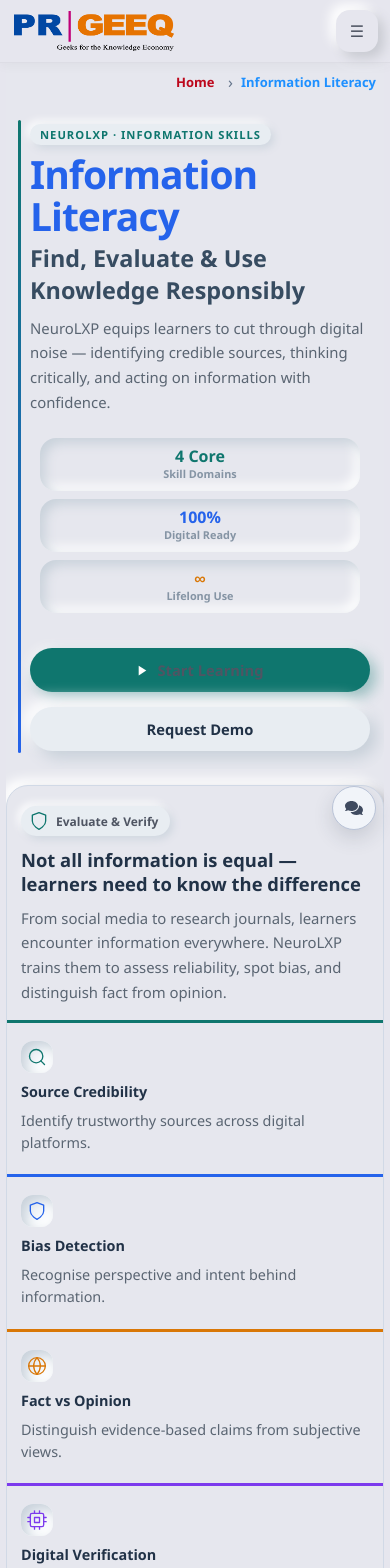
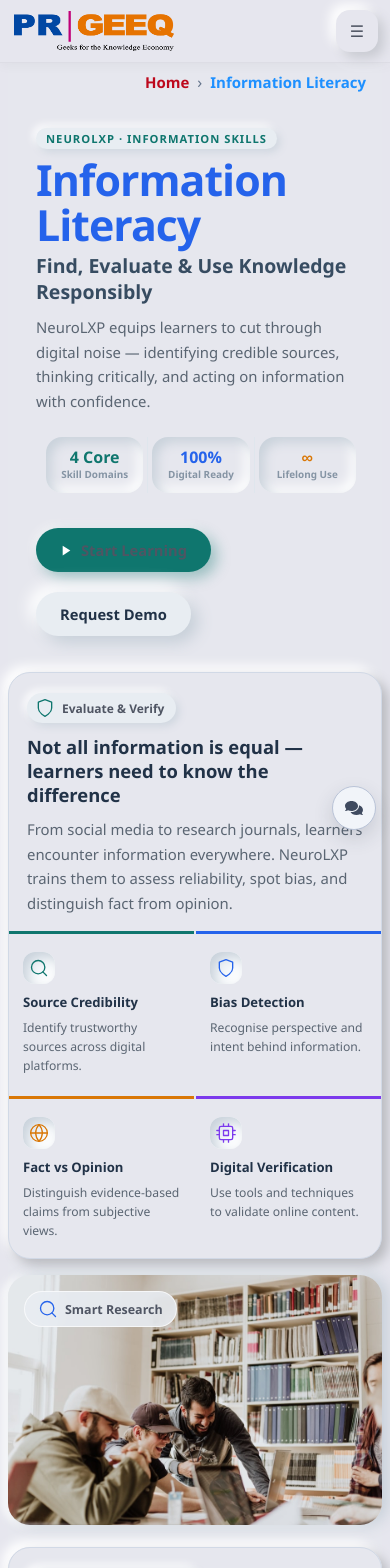
Before and after one commit to PRGEEQGlobalSolutionPrivateLIT/NeuroLXP-Website, a Next.js app in the folder apps/website/: page /information-literacy in a window 390 px wide. Shown: the top 1568 px of the page. Built offline with nearby package versions, Linux system fonts and the light colour scheme.

Commit message:
Update information-literacy.css

```diff
--- a/apps/website/app/information-literacy/information-literacy.css
+++ b/apps/website/app/information-literacy/information-literacy.css
@@ -1,64 +1,53 @@
 .il {
-  --bg: #e6e7ee;
-  --surface: #e8edf2;
-  --surface-up: #f2f6fa;
+  --bg:           #e6e7ee;
+  --surface:      #e8edf2;
+  --surface-up:   #f2f6fa;
   --surface-deep: #dfe6ed;
-  --text: #5a6572;
-  --heading: #213247;
-  --muted: #8594a4;
-  --primary: #0f766e;
-  --secondary: #2563eb;
-  --accent: #d97706;
-  --support: #7c3aed;
-  --white-glass: rgba(255, 255, 255, 0.68);
-
+  --text:         #5a6572;
+  --heading:      #213247;
+  --muted:        #8594a4;
+  --primary:      #0f766e;
+  --secondary:    #2563eb;
+  --accent:       #d97706;
+  --support:      #7c3aed;
+  --white-glass:  rgba(255,255,255,0.68);
   --sh-out-xs: 4px 4px 10px #cad2db, -4px -4px 10px #ffffff;
   --sh-out-sm: 7px 7px 16px #c6cfd8, -7px -7px 16px #ffffff;
   --sh-out-md: 12px 12px 26px #c2cbd4, -12px -12px 26px #ffffff;
   --sh-out-lg: 18px 18px 36px #bec8d2, -18px -18px 36px #ffffff;
-  --sh-in: inset 5px 5px 12px #c8d1da, inset -5px -5px 12px #ffffff;
+  --sh-in:      inset 5px 5px 12px #c8d1da, inset -5px -5px 12px #ffffff;
   --sh-in-deep: inset 8px 8px 18px #c4cdd6, inset -8px -8px 18px #ffffff;
-  --sh-combo:
-    8px 8px 20px #c4cdd6,
-    -8px -8px 20px #ffffff,
-    inset 2px 2px 5px rgba(255, 255, 255, 0.6),
-    inset -2px -2px 5px rgba(194, 203, 212, 0.4);
+  --sh-combo: 8px 8px 20px #c4cdd6, -8px -8px 20px #ffffff,
+              inset 2px 2px 5px rgba(255,255,255,0.6),
+              inset -2px -2px 5px rgba(194,203,212,0.4);
   --sh-flat: 3px 3px 8px #cdd5de, -3px -3px 8px #ffffff;
   --sh-side-r: 6px 0 16px #c6cfd8, -6px 0 8px #ffffff;
+  --r-pill: 999px;
+  --r-2xl:  28px;
+  --r-xl:   22px;
+  --r-lg:   16px;
+  --r-md:   12px;
+  --fs-title: 40px;
+  --fs-subtitle: 32px;
+  --fs-body: 18px;
+  font-family: "Segoe UI", Arial, sans-serif;
+  font-size: var(--fs-body);
+  color: var(--text);
+  background: var(--bg);
+  box-sizing: border-box;
+}
 
-  --r-pill: 999px;
-  --r-2xl: 28px;
-  --r-xl: 22px;
-  --r-lg: 16px;
-  --r-md: 12px;
+.il *, .il *::before, .il *::after {
+  box-sizing: inherit;
+}
 
-  --fs-title: clamp(32px, 4vw, 40px);
-  --fs-subtitle: clamp(24px, 3vw, 32px);
-  --fs-body: clamp(16px, 1.5vw, 18px);
-
+.il {
   width: min(1200px, calc(100% - 32px));
   margin: 0 auto;
   padding: 0 0 12px;
   display: flex;
   flex-direction: column;
   gap: 28px;
-  font-family: "Segoe UI", Arial, sans-serif;
-  font-size: var(--fs-body);
-  color: var(--text);
-  background: var(--bg);
-  box-sizing: border-box;
-  overflow-x: hidden;
-}
-
-.il *,
-.il *::before,
-.il *::after {
-  box-sizing: inherit;
-}
-
-.il img {
-  max-width: 100%;
-  height: auto;
 }
 
 .il__eyebrow {
@@ -69,7 +58,7 @@
   box-shadow: var(--sh-flat);
   font-size: 0.76rem;
   font-weight: 700;
-  letter-spacing: 0.09em;
+  letter-spacing: .09em;
   text-transform: uppercase;
   color: var(--primary);
 }
@@ -78,7 +67,7 @@
   margin: 8px 0 6px;
   font-size: var(--fs-title);
   font-weight: 800;
-  line-height: 1.05;
+  line-height: 1.0;
   color: var(--secondary);
   letter-spacing: -0.01px;
 }
@@ -99,12 +88,12 @@
 }
 
 .il__body--light {
-  color: rgba(255, 255, 255, 0.88);
+  color: rgba(255,255,255,0.88);
 }
 
 .il__section-title {
   margin: 8px 0 10px;
-  font-size: clamp(21px, 2.2vw, 24px);
+  font-size: 24px;
   font-weight: 700;
   line-height: 1.3;
   color: var(--heading);
@@ -209,10 +198,9 @@
   color: var(--support);
 }
 
-/* HERO */
 .il__hero {
   display: grid;
-  grid-template-columns: minmax(0, 1.1fr) minmax(320px, 0.9fr);
+  grid-template-columns: 1fr;
   gap: 22px;
   align-items: stretch;
   margin-top: 0;
@@ -220,11 +208,9 @@
 }
 
 .il__hero-text {
-  padding: 36px 32px;
+  padding: 36px 32px 36px 32px;
   position: relative;
   overflow: hidden;
-  border-radius: var(--r-2xl);
-  min-width: 0;
 }
 
 .il__hero-text::before {
@@ -233,44 +219,84 @@
   inset: 20px auto 20px 16px;
   width: 4px;
   border-radius: var(--r-pill);
-  background: linear-gradient(180deg, var(--primary), var(--secondary));
 }
 
 .il__hero-stats {
   display: flex;
-  align-items: stretch;
+  align-items: center;
   gap: 0;
   margin-top: 20px;
   padding: 14px 16px;
   border-radius: var(--r-lg);
-  overflow: hidden;
 }
 
 .il__stat-block {
   flex: 1;
-  min-width: 0;
   display: flex;
   flex-direction: column;
   align-items: center;
   border-radius: var(--r-lg);
   box-shadow: var(--sh-in);
-  padding: 12px 8px;
-  text-align: center;
+  padding: 12px;
 }
 
 .il__stat-num {
-  font-size: clamp(20px, 2vw, 25px);
+  font-size: 25px;
   font-weight: 800;
   line-height: 1;
   color: var(--heading);
 }
 
 .il__stat-lbl {
-  font-size: clamp(12px, 1.2vw, 15px);
+  font-size: 15px;
   font-weight: 600;
   color: var(--muted);
   margin-top: 2px;
-  white-space: normal;
+  white-space: nowrap;
+}
+
+.dl__hero-ctas {
+  display: flex;
+  gap: 15px;
+  flex-wrap: wrap;
+  margin-top: 20px;
+}
+
+.dl__btn {
+  border-radius: var(--r-pill);
+  cursor: pointer;
+  border: none;
+  align-items: center;
+  gap: 8px;
+  padding: 12px 24px;
+  font-size: .92rem;
+  font-weight: 700;
+  transition: transform .22s, box-shadow .22s;
+  display: inline-flex;
+}
+
+.dl__btn--primary {
+  background: var(--primary);
+  color: #fff;
+  box-shadow: 6px 6px 14px rgba(15,118,110,0.35), -3px -3px 10px rgba(255,255,255,0.5);
+  margin-top: 5px;
+}
+
+.dl__btn--primary:hover {
+  transform: translateY(-2px);
+  box-shadow: 8px 10px 20px rgba(15,118,110,0.45);
+}
+
+.dl__btn--ghost {
+  background: var(--surface);
+  color: var(--heading);
+  box-shadow: var(--sh-out-sm);
+  margin-top: 5px;
+}
+
+.dl__btn--ghost:hover {
+  transform: translateY(-2px);
+  box-shadow: var(--sh-out-md);
 }
 
 .il__stat-block--primary .il__stat-num {
@@ -292,58 +318,11 @@
   margin: 0 4px;
 }
 
-.dl__hero-ctas {
-  display: flex;
-  gap: 15px;
-  flex-wrap: wrap;
-  margin-top: 20px;
-}
-
-.dl__btn {
-  border-radius: var(--r-pill);
-  cursor: pointer;
-  border: none;
-  align-items: center;
-  gap: 8px;
-  padding: 12px 24px;
-  font-size: 0.92rem;
-  font-weight: 700;
-  transition: transform 0.22s, box-shadow 0.22s;
-  display: inline-flex;
-}
-
-.dl__btn--primary {
-  background: var(--primary);
-  color: #fff;
-  box-shadow:
-    6px 6px 14px rgba(15, 118, 110, 0.35),
-    -3px -3px 10px rgba(255, 255, 255, 0.5);
-  margin-top: 5px;
-}
-
-.dl__btn--primary:hover {
-  transform: translateY(-2px);
-  box-shadow: 8px 10px 20px rgba(15, 118, 110, 0.45);
-}
-
-.dl__btn--ghost {
-  background: var(--surface);
-  color: var(--heading);
-  box-shadow: var(--sh-out-sm);
-  margin-top: 5px;
-}
-
-.dl__btn--ghost:hover {
-  transform: translateY(-2px);
-  box-shadow: var(--sh-out-md);
-}
-
 .il__hero-img-panel {
   position: relative;
   border-radius: var(--r-2xl);
   overflow: hidden;
   box-shadow: var(--sh-out-md);
-  min-height: 360px;
 }
 
 .il__hero-img {
@@ -351,7 +330,7 @@
   height: 100%;
   object-fit: cover;
   display: block;
-  min-height: 360px;
+  min-height: 300px;
 }
 
 .il__hero-badge {
@@ -363,7 +342,7 @@
   gap: 7px;
   padding: 8px 14px;
   border-radius: var(--r-pill);
-  background: rgba(232, 237, 242, 0.92);
+  background: rgba(232,237,242,0.92);
   backdrop-filter: blur(10px);
   box-shadow: var(--sh-out-xs);
   font-size: 0.8rem;
@@ -372,7 +351,6 @@
   border: 1px solid var(--white-glass);
 }
 
-/* BAND */
 .il__band {
   display: grid;
   grid-template-columns: 45% 55%;
@@ -384,7 +362,7 @@
   box-shadow: 6px 6px 12px #b8b9be, -6px -6px 12px #fff !important;
   border-color: #d1d9e6 !important;
   background-color: #e6e7ee !important;
-  border: 0.0625rem solid rgba(243, 247, 250, 0.05);
+  border: .0625rem solid rgba(243, 247, 250, .05);
 }
 
 .il__band-content {
@@ -468,12 +446,11 @@
 
 .il__band-card-body {
   margin: 0;
-  font-size: var(--fs-body);
+  font-size: 18px;
   line-height: 1.55;
   color: var(--text);
 }
 
-/* SPLIT */
 .il__split {
   display: grid;
   grid-template-columns: 1fr 1fr;
@@ -484,10 +461,10 @@
 .il__split-content {
   padding: 32px;
   border-radius: var(--r-2xl);
+  box-shadow: var(--sh-out-lg);
   box-shadow: 6px 6px 12px #b8b9be, -6px -6px 12px #fff !important;
   border-color: #d1d9e6 !important;
-  border: 0.0625rem solid rgba(243, 247, 250, 0.05);
-  min-width: 0;
+  border: .0625rem solid rgba(243, 247, 250, .05);
 }
 
 .il__metric-row {
@@ -498,7 +475,6 @@
 
 .il__metric {
   flex: 1;
-  min-width: 0;
   display: flex;
   flex-direction: column;
   align-items: center;
@@ -509,7 +485,6 @@
   border: 1px solid var(--white-glass);
   transition: transform 0.22s ease, box-shadow 0.22s ease;
   cursor: pointer;
-  text-align: center;
 }
 
 .il__metric:hover {
@@ -542,7 +517,6 @@
   font-weight: 600;
   color: var(--muted);
   margin-top: 2px;
-  text-align: center;
 }
 
 .il__split-img-wrap {
@@ -556,7 +530,6 @@
 .il__split-img {
   width: 100%;
   height: 100%;
-  min-height: 340px;
   object-fit: cover;
   display: block;
 }
@@ -570,7 +543,7 @@
   gap: 7px;
   padding: 7px 13px;
   border-radius: var(--r-pill);
-  background: rgba(232, 237, 242, 0.9);
+  background: rgba(232,237,242,0.9);
   backdrop-filter: blur(8px);
   font-size: 0.78rem;
   font-weight: 700;
@@ -578,7 +551,6 @@
   border: 1px solid var(--white-glass);
 }
 
-/* TRIO */
 .il__trio {
   display: grid;
   grid-template-columns: 1fr 1fr;
@@ -678,15 +650,15 @@
   margin-top: 2px;
 }
 
-/* JOURNEY */
 .il__journey {
   padding: 36px 40px;
   border-radius: var(--r-2xl);
   background: var(--surface);
+  box-shadow: var(--sh-out-lg);
   box-shadow: 6px 6px 12px #b8b9be, -6px -6px 12px #fff !important;
   border-color: #d1d9e6 !important;
   background-color: #e6e7ee !important;
-  border: 0.0625rem solid rgba(243, 247, 250, 0.05);
+  border: .0625rem solid rgba(243, 247, 250, .05);
 }
 
 .il__journey-header {
@@ -717,13 +689,7 @@
   left: calc(12.5% - 1px);
   right: calc(12.5% - 1px);
   height: 2px;
-  background: linear-gradient(
-    90deg,
-    var(--primary),
-    var(--secondary),
-    var(--accent),
-    var(--support)
-  );
+  background: linear-gradient(90deg, var(--primary), var(--secondary), var(--accent), var(--support));
   border-radius: 2px;
   z-index: 0;
 }
@@ -734,7 +700,6 @@
   align-items: center;
   gap: 14px;
   z-index: 1;
-  min-width: 0;
 }
 
 .il__journey-bubble {
@@ -775,7 +740,7 @@
 .il__journey-step {
   font-size: 18.96px;
   font-weight: 800;
-  letter-spacing: 0.08em;
+  letter-spacing: .08em;
   color: var(--muted);
   line-height: 1;
 }
@@ -826,14 +791,13 @@
 .il__journey-desc {
   color: var(--text);
   margin: 0;
-  font-size: var(--fs-body);
+  font-size: 18px;
   line-height: 1.55;
 }
 
-/* SPOTLIGHT */
 .il__spotlight {
   display: grid;
-  grid-template-columns: minmax(300px, 1fr) minmax(0, 1.3fr);
+  grid-template-columns: 1fr 1.3fr;
   gap: 20px;
   align-items: center;
 }
@@ -849,7 +813,6 @@
 .il__spotlight-img {
   width: 100%;
   height: 100%;
-  min-height: 400px;
   object-fit: cover;
   display: block;
 }
@@ -862,7 +825,6 @@
   padding: 28px 30px;
   border-radius: var(--r-2xl);
   box-shadow: var(--sh-out-lg);
-  min-width: 0;
 }
 
 .il__rings {
@@ -874,7 +836,6 @@
 .il__ring {
   position: relative;
   flex: 1;
-  min-width: 0;
   display: flex;
   flex-direction: column;
   align-items: center;
@@ -1021,7 +982,8 @@
   color: var(--text);
 }
 
-/* BREADCRUMB */
+/* Breadcrumb */
+
 .il .il-breadcrumb-nav {
   width: 100%;
   max-width: 1200px;
@@ -1032,7 +994,6 @@
   align-items: center;
   min-height: 0;
   line-height: 1;
-  overflow-x: auto;
 }
 
 .il .il-breadcrumb {
@@ -1096,10 +1057,8 @@
   line-height: 1;
 }
 
-/* TABLET */
 @media (max-width: 1024px) {
   .il {
-    width: min(100% - 24px, 960px);
     gap: 22px;
   }
 
@@ -1107,9 +1066,12 @@
     grid-template-columns: 1fr;
   }
 
-  .il__hero-img-panel,
+  .il__hero-img-panel {
+    min-height: 260px;
+  }
+
   .il__hero-img {
-    min-height: 300px;
+    min-height: 260px;
   }
 
   .il__band {
@@ -1118,7 +1080,7 @@
   }
 
   .il__band-content {
-    padding: 32px 28px 22px;
+    padding: 28px 28px 20px;
   }
 
   .il__band-cards {
@@ -1133,9 +1095,8 @@
     order: -1;
   }
 
-  .il__split-img-wrap,
-  .il__split-img {
-    min-height: 280px;
+  .il__split-img-wrap {
+    min-height: 240px;
   }
 
   .il__trio {
@@ -1146,13 +1107,18 @@
     grid-column: 1 / -1;
   }
 
+  .il__trio-stats {
+    flex-direction: column;
+    gap: 10px;
+  }
+
   .il__journey {
     padding: 28px 24px;
   }
 
   .il__journey-track {
     grid-template-columns: 1fr 1fr;
-    gap: 18px;
+    gap: 14px;
   }
 
   .il__journey-line {
@@ -1163,9 +1129,8 @@
     grid-template-columns: 1fr;
   }
 
-  .il__spotlight-img-col,
-  .il__spotlight-img {
-    min-height: 300px;
+  .il__spotlight-img-col {
+    min-height: 260px;
   }
 
   .il .il-breadcrumb-nav {
@@ -1173,7 +1138,6 @@
   }
 }
 
-/* MOBILE */
 @media (max-width: 640px) {
   .il {
     width: calc(100% - 16px);
@@ -1182,13 +1146,13 @@
   }
 
   .il__title {
-    font-size: clamp(30px, 10vw, 42px);
+    font-size: clamp(2.2rem, 11vw, 3.2rem);
     letter-spacing: -1px;
-    line-height: 1.08;
+    line-height: 1.05;
   }
 
   .il__subtitle {
-    font-size: clamp(20px, 6vw, 26px);
+    font-size: clamp(1rem, 5vw, 1.4rem);
     margin-bottom: 10px;
   }
 
@@ -1203,7 +1167,6 @@
 
   .il__hero-text {
     padding: 20px 16px 20px 28px;
-    border-radius: var(--r-xl);
   }
 
   .il__hero-text::before {
@@ -1211,10 +1174,13 @@
     width: 3px;
   }
 
-  .il__hero-img-panel,
+  .il__hero-img-panel {
+    min-height: 200px;
+    border-radius: var(--r-xl);
+  }
+
   .il__hero-img {
-    min-height: 220px;
-    border-radius: var(--r-xl);
+    min-height: 200px;
   }
 
   .il__hero-badge {
@@ -1229,27 +1195,12 @@
     margin-top: 14px;
   }
 
-  .il__stat-block {
-    padding: 10px 6px;
-  }
-
   .il__stat-num {
     font-size: 1rem;
   }
 
   .il__stat-lbl {
-    font-size: 0.68rem;
-  }
-
-  .dl__hero-ctas {
-    flex-direction: column;
-    align-items: stretch;
-    gap: 10px;
-  }
-
-  .dl__btn {
-    width: 100%;
-    justify-content: center;
+    font-size: 0.62rem;
   }
 
   .il__band-content {
@@ -1257,7 +1208,7 @@
   }
 
   .il__band-cards {
-    grid-template-columns: 1fr;
+    grid-template-columns: 1fr 1fr;
   }
 
   .il__band-card {
@@ -1270,11 +1221,11 @@
   }
 
   .il__band-card-title {
-    font-size: 0.9rem;
+    font-size: 0.82rem;
   }
 
   .il__band-card-body {
-    font-size: 0.9rem;
+    font-size: 0.76rem;
   }
 
   .il__split-content {
@@ -1282,9 +1233,8 @@
     border-radius: var(--r-xl);
   }
 
-  .il__split-img-wrap,
-  .il__split-img {
-    min-height: 220px;
+  .il__split-img-wrap {
+    min-height: 200px;
     border-radius: var(--r-xl);
   }
 
@@ -1301,10 +1251,6 @@
     font-size: 0.85rem;
   }
 
-  .il__metric-lbl {
-    font-size: 0.65rem;
-  }
-
   .il__trio {
     grid-template-columns: 1fr;
     gap: 14px;
@@ -1318,21 +1264,11 @@
   .il__trio-stat {
     padding: 12px 14px;
     border-radius: var(--r-md);
-    gap: 12px;
   }
 
   .il__trio-stat-icon {
     width: 30px;
     height: 30px;
-    min-width: 30px;
-  }
-
-  .il__trio-stat-val {
-    font-size: 0.95rem;
-  }
-
-  .il__trio-stat-lbl {
-    font-size: 0.82rem;
   }
 
   .il__journey {
@@ -1340,16 +1276,8 @@
     border-radius: var(--r-xl);
   }
 
-  .il__journey-header {
-    margin-bottom: 24px;
-  }
-
   .il__journey-track {
-    grid-template-columns: 1fr;
-    gap: 14px;
-  }
-
-  .il__journey-node {
+    grid-template-columns: 1fr 1fr;
     gap: 10px;
   }
 
@@ -1358,20 +1286,16 @@
     height: 60px;
   }
 
-  .il__journey-step {
-    font-size: 0.8rem;
-  }
-
   .il__journey-label {
-    font-size: 0.9rem;
+    font-size: 0.82rem;
   }
 
   .il__journey-desc {
-    font-size: 0.86rem;
+    font-size: 0.72rem;
   }
 
   .il__journey-card {
-    padding: 12px 10px;
+    padding: 10px 8px;
   }
 
   .il__spotlight {
@@ -1379,9 +1303,8 @@
     gap: 14px;
   }
 
-  .il__spotlight-img-col,
-  .il__spotlight-img {
-    min-height: 240px;
+  .il__spotlight-img-col {
+    min-height: 220px;
     border-radius: var(--r-xl);
   }
 
@@ -1391,33 +1314,26 @@
   }
 
   .il__rings {
-    display: grid;
-    grid-template-columns: 1fr;
-    gap: 10px;
+    gap: 8px;
     margin: 14px 0 16px;
   }
 
   .il__ring {
-    padding: 12px 8px;
+    padding: 10px 6px;
   }
 
   .il__ring-svg {
-    width: 64px;
-    height: 64px;
-  }
-
-  .il__ring-inner {
-    top: 12px;
-    width: 64px;
-    height: 64px;
+    width: 58px;
+    height: 58px;
   }
 
   .il__ring-pct {
-    font-size: 0.82rem;
+    font-size: 0.72rem;
+    top: 18px;
   }
 
   .il__ring-label {
-    font-size: 0.78rem;
+    font-size: 0.62rem;
   }
 
   .il__spotlight-feat {
@@ -1426,13 +1342,13 @@
   }
 
   .il__spotlight-feat-icon {
-    width: 28px;
-    height: 28px;
-    min-width: 28px;
+    width: 26px;
+    height: 26px;
+    min-width: 26px;
   }
 
   .il__spotlight-feat-text {
-    font-size: 0.84rem;
+    font-size: 0.8rem;
   }
 
   .il__eyebrow {
@@ -1471,58 +1387,4 @@
     margin-left: auto;
     justify-content: flex-end;
   }
-
-  .il .il-breadcrumb-item {
-    font-size: 13px;
-  }
 }
-
-/* SMALL MOBILE */
-@media (max-width: 400px) {
-  .il {
-    width: calc(100% - 12px);
-  }
-
-  .il__hero-text {
-    padding: 18px 14px 18px 24px;
-  }
-
-  .il__hero-stats {
-    flex-direction: column;
-    gap: 8px;
-  }
-
-  .il__stat-divider {
-    display: none;
-  }
-
-  .il__stat-block {
-    width: 100%;
-  }
-
-  .il__metric-row {
-    flex-direction: column;
-  }
-
-  .il__hero-img-panel,
-  .il__hero-img,
-  .il__split-img-wrap,
-  .il__split-img,
-  .il__spotlight-img-col,
-  .il__spotlight-img {
-    min-height: 200px;
-  }
-
-  .il__band-content,
-  .il__split-content,
-  .il__trio-text,
-  .il__journey,
-  .il__spotlight-content {
-    padding-left: 14px;
-    padding-right: 14px;
-  }
-
-  .il .il-breadcrumb-nav {
-    padding: 0 0.5rem;
-  }
-}
```
